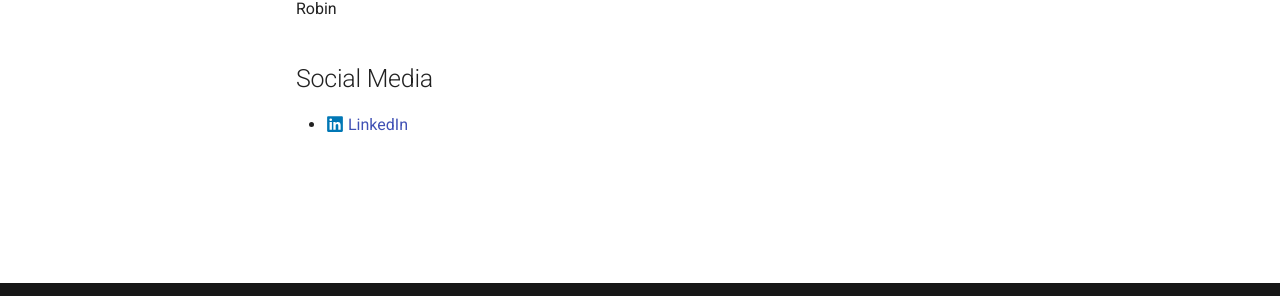
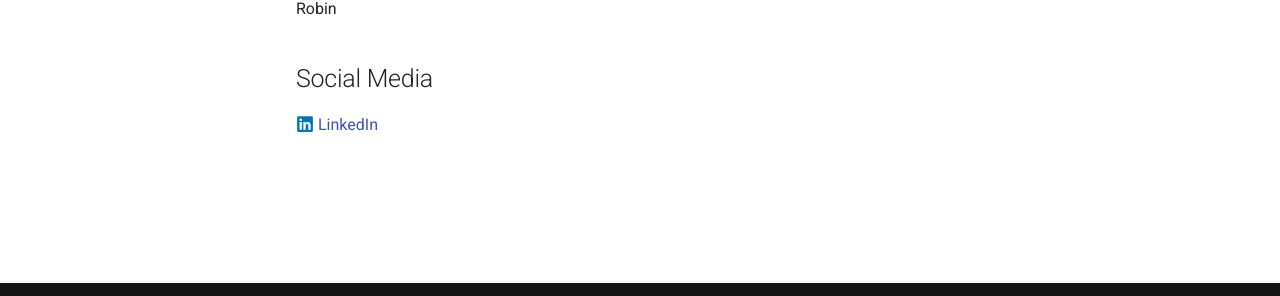
Before and after one commit to rbnmk/rbnmk.github.io, an MkDocs documentation site: the page built from docs/about.md, in a window 1280 px wide. Shown: the part 552-848 px from the top of the page. Built offline with MkDocs 1.6.1 and Material for MkDocs 9.7.7, drawn with Linux system fonts in a browser that asks for light colours.

Commit message:
Fix formatting for LinkedIn link in About page

```diff
--- a/docs/about.md
+++ b/docs/about.md
@@ -12,4 +12,4 @@ Robin
 
 ## Social Media
 
-- :fontawesome-brands-linkedin:{ .linkedin } [LinkedIn](https://www.linkedin.com/in/robinmakkus/)
+:fontawesome-brands-linkedin:{ .linkedin } [LinkedIn](https://www.linkedin.com/in/robinmakkus/)
```
